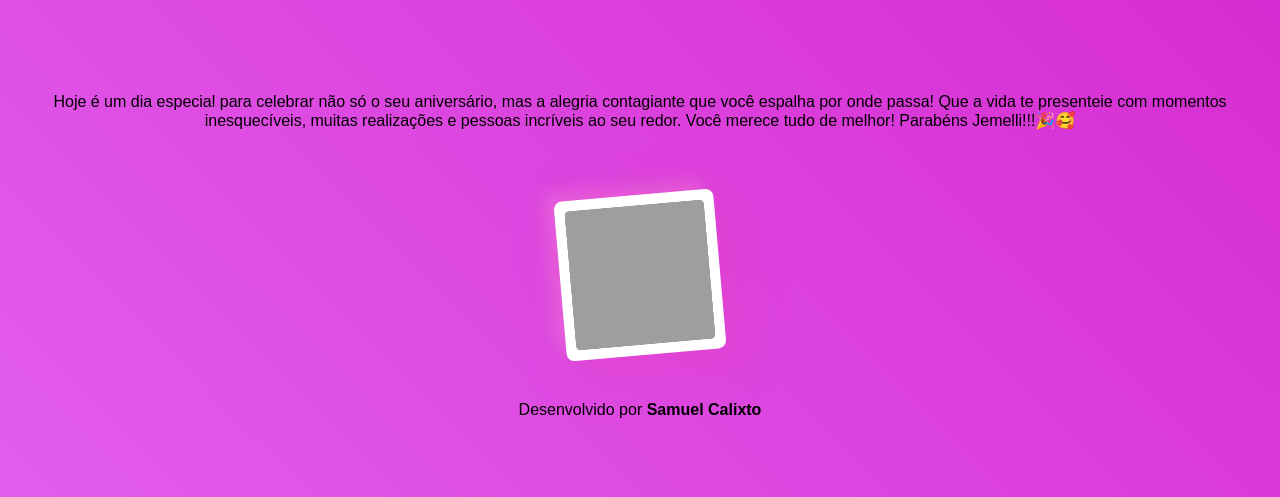
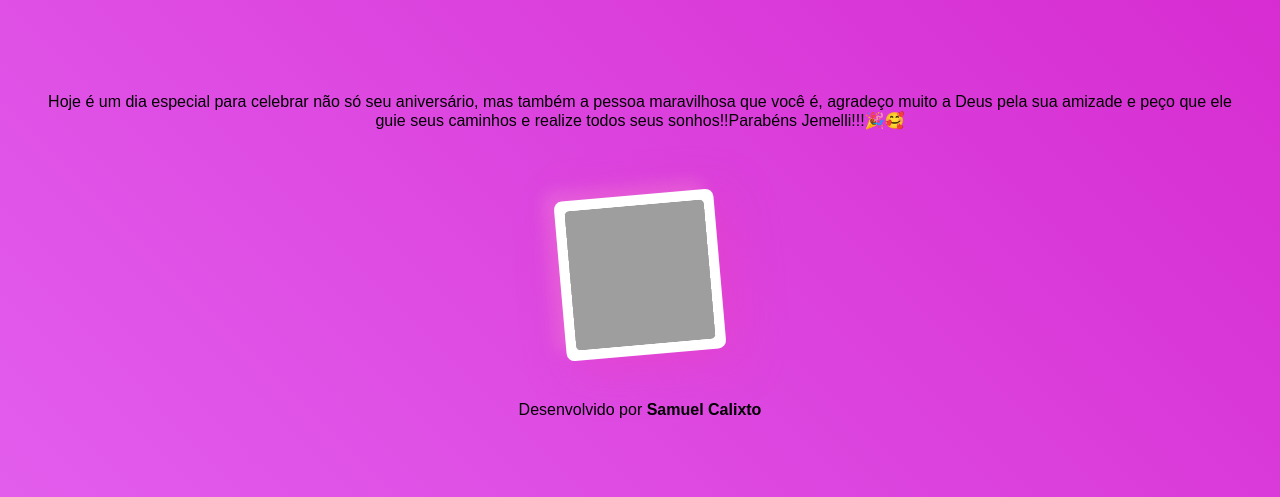
Before and after one commit to Samuelcalix/niver-jemelli, a plain HTML site: page index.html in a window 1280 px wide. Shown: the part 365-862 px from the top of the page. Drawn offline with Linux system fonts and the light colour scheme; grey boxes are pictures that could not be loaded; a web font is replaced by a local one.

Commit message:
Atualizar o index.html

```diff
--- a/index.html
+++ b/index.html
@@ -15,11 +15,7 @@
       <h1 id="titulo">Feliz Aniversário!</h1>
       <h1 id="nome">Jemelli</h1>
       <p class="mensagem-aniversario">
-        Hoje é um dia especial para celebrar não só o seu aniversário, mas a
-        alegria contagiante que você espalha por onde passa! Que a vida te
-        presenteie com momentos inesquecíveis, muitas realizações e pessoas
-        incríveis ao seu redor. Você merece tudo de melhor! Parabéns
-        Jemelli!!!🎉🥰
+        Hoje é um dia especial para celebrar não só seu aniversário, mas também a pessoa maravilhosa que você é, agradeço muito a Deus pela sua amizade e peço que ele guie seus caminhos e realize todos seus sonhos!!Parabéns Jemelli!!!🎉🥰
       </p>
       <!-- Duas molduras Polaroid -->
       <div class="photo-wall">
```
